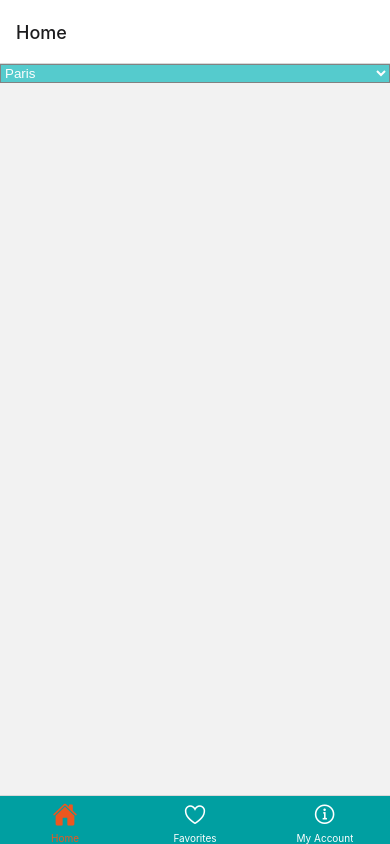
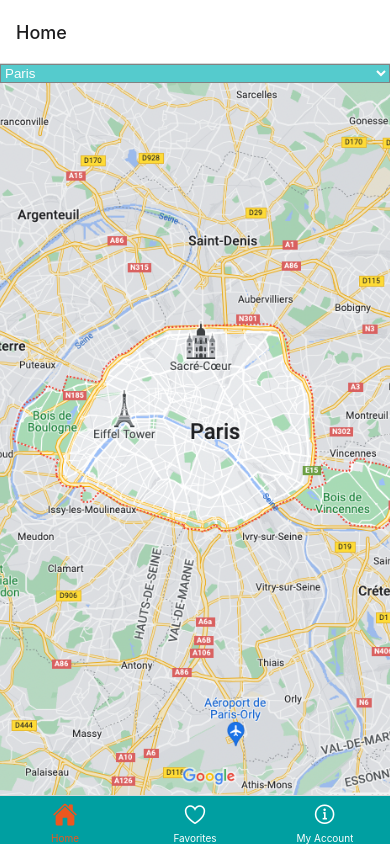
Before and after one commit to WildCodeSchool/2209-wns-rivest-groupe2-mobile, a React Native app: screen /Home in a window 390 px wide. Built offline with nearby package versions, Linux system fonts and the light colour scheme.

Commit message:
fix: image state

```diff
--- a/src/screens/Home.js
+++ b/src/screens/Home.js
@@ -4,18 +4,15 @@
 import { View, Image, StyleSheet } from 'react-native';
 import {Picker} from '@react-native-picker/picker';
 
-
-
-
-
 function Home() {
-  const [selectedCity, setSelectedCity] = useState(require('../../assets/paris-map.png'));
-  const [image, setImage] =useState()
+  const [selectedCity, setSelectedCity] = useState();
+  const [image, setImage] = useState(require('../../assets/paris-map.png'))
     return  <View style={styles.container}>
-            <Picker style={styles.picker} mode='dropdown' placeholder="Please choose a city"
+  <Picker style={styles.picker} mode='dropdown' placeholder="Please choose a city"
   selectedValue={selectedCity}
   onValueChange={(itemValue) =>
    {setSelectedCity(itemValue)
+
    if(itemValue ==='bordeaux'){
     setImage(require('../../assets/bodeaux-map.png'))
    }
```
